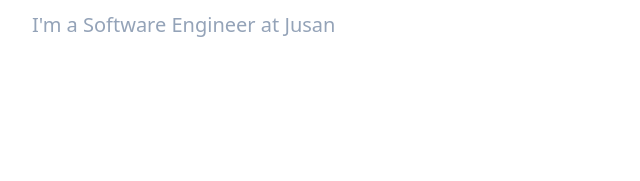
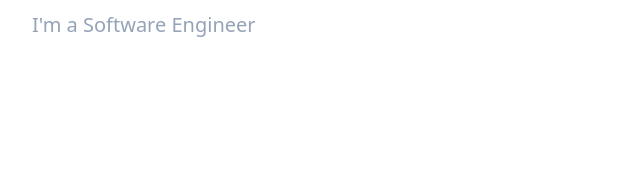
Before and after one commit to DaniilKimlb/daniilkim, an Astro site: page / in a window 1280 px wide. Shown: the part 417-598 px from the top of the page, 184-824 px from the left. Built offline with nearby package versions, Linux system fonts and the light colour scheme; Astro itself is replaced by a stand-in of ours.

Commit message:
feat: updated information work

```diff
--- a/src/pages/about.md
+++ b/src/pages/about.md
@@ -7,7 +7,7 @@
 
 Hey, my name is Daniil Kim.
 
-I'm 19 years old, and i'm a Software Engineer at [Jusan](https://jusan.kz/). I am from Kazakhstan, the city of Karaganda.
+I'm 19 years old, and i'm a Software Engineer. I am from Kazakhstan, the city of Karaganda.
 
 I have large practical experience in effective coding of web applications. Basically I work with frontend. I took part in development of small startups, as well as large high-loaded projects. Over the years I've gained hands-on experience in both developing applications from scratch and supporting existing products in large teams. And all these years I try to learn something new every day, to develop and to get better.
 
--- a/src/pages/index.astro
+++ b/src/pages/index.astro
@@ -58,7 +58,7 @@
       <span
         class="transition-color duration-300 hover:text-slate-600 dark:hover:text-slate-200"
       >
-        I&apos;m a Software Engineer at Jusan
+        I&apos;m a Software Engineer
       </span>{' '}
     </p>
   </article>
```
Also changed, not shown: vercel.json, 2 other files.
